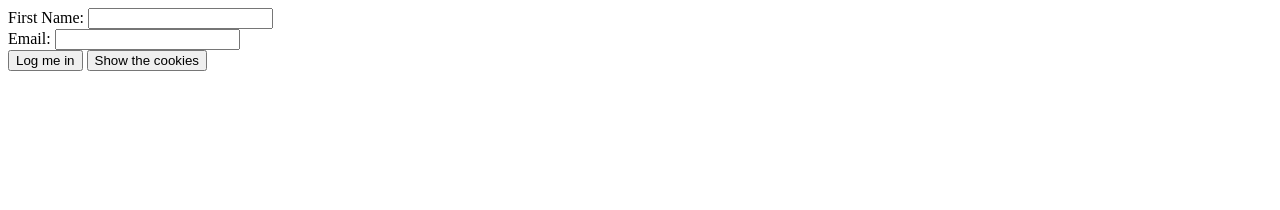
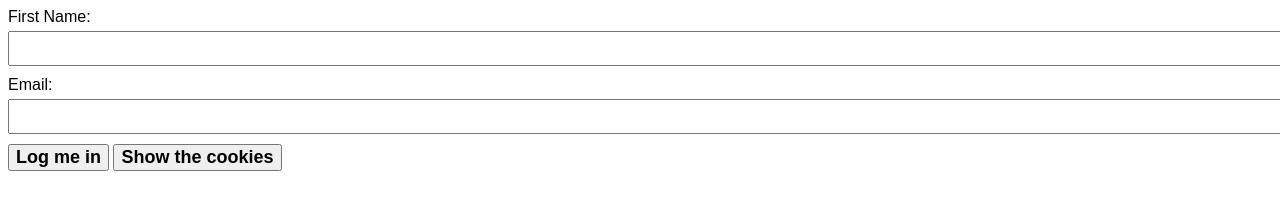
Before and after one commit to GustaveIR/alx_javascript, a website: page Cookies_local_storage/0-index.html in a window 1280 px wide. Drawn offline with Linux system fonts and the light colour scheme.

Commit message:
Cookies_local_storage

```diff
--- a/Cookies_local_storage/0-index.html
+++ b/Cookies_local_storage/0-index.html
@@ -1,10 +1,33 @@
 <!DOCTYPE html>
 <html lang="en">
+
 <head>
   <meta charset="UTF-8">
   <meta name="viewport" content="width=device-width, initial-scale=1.0">
   <title>Cookie Demo</title>
+  <style>
+    body {
+      font-family: Arial, sans-serif;
+    }
+
+    label {
+      display: block;
+      margin-bottom: 5px;
+    }
+
+    input {
+      width: 100%;
+      padding: 8px;
+      margin-bottom: 10px;
+    }
+
+    button {
+      font-weight: bold;
+      font-size: 18px;
+    }
+  </style>
 </head>
+
 <body>
   <div>
     <label for="firstname">First Name:</label>
@@ -18,4 +41,5 @@
   <button onclick="showCookies()">Show the cookies</button>
   <script src="bundle.js"></script>
 </body>
+
 </html>
```
